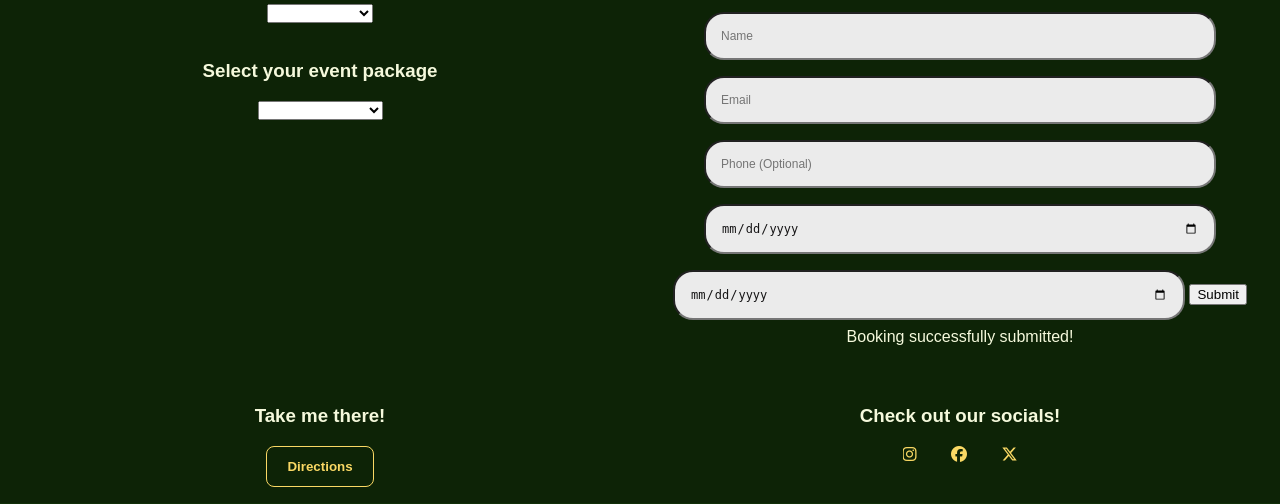
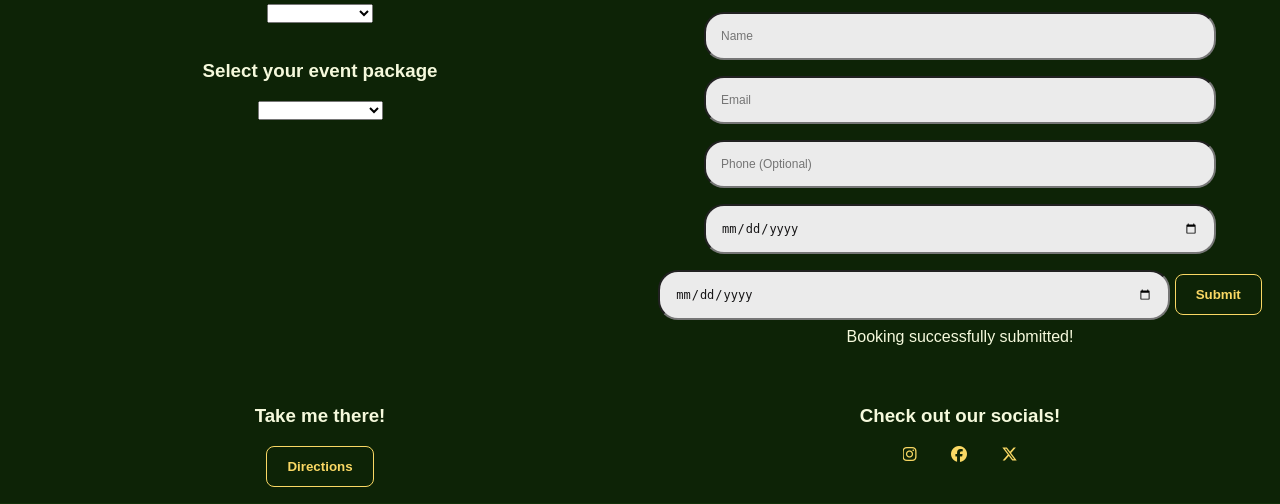
Before and after one commit to gabemeros/Reeds-Retreat, a PHP site: page /booking in a window 1280 px wide. Shown: the part 517-1021 px from the top of the page. Run offline with PHP 8.4, Linux system fonts and the light colour scheme; data that the repository does not hold is empty; some libraries are stand-ins or nearby versions.

Commit message:
updating submit button

```diff
--- a/booking/index.php
+++ b/booking/index.php
@@ -84,7 +84,7 @@
                             <input type="date" name="end_date" placeholder="End Date">
                             <input type="hidden" name="cabin_id" id="cabin_id">
                             <input type="hidden" name="package_id" id="package_id">
-                            <button type="submit">Submit</button>
+                            <button class="lodging-button">Submit</button>
                         </form>
                     </span>
                     <div id="booking-status"></div>
```
